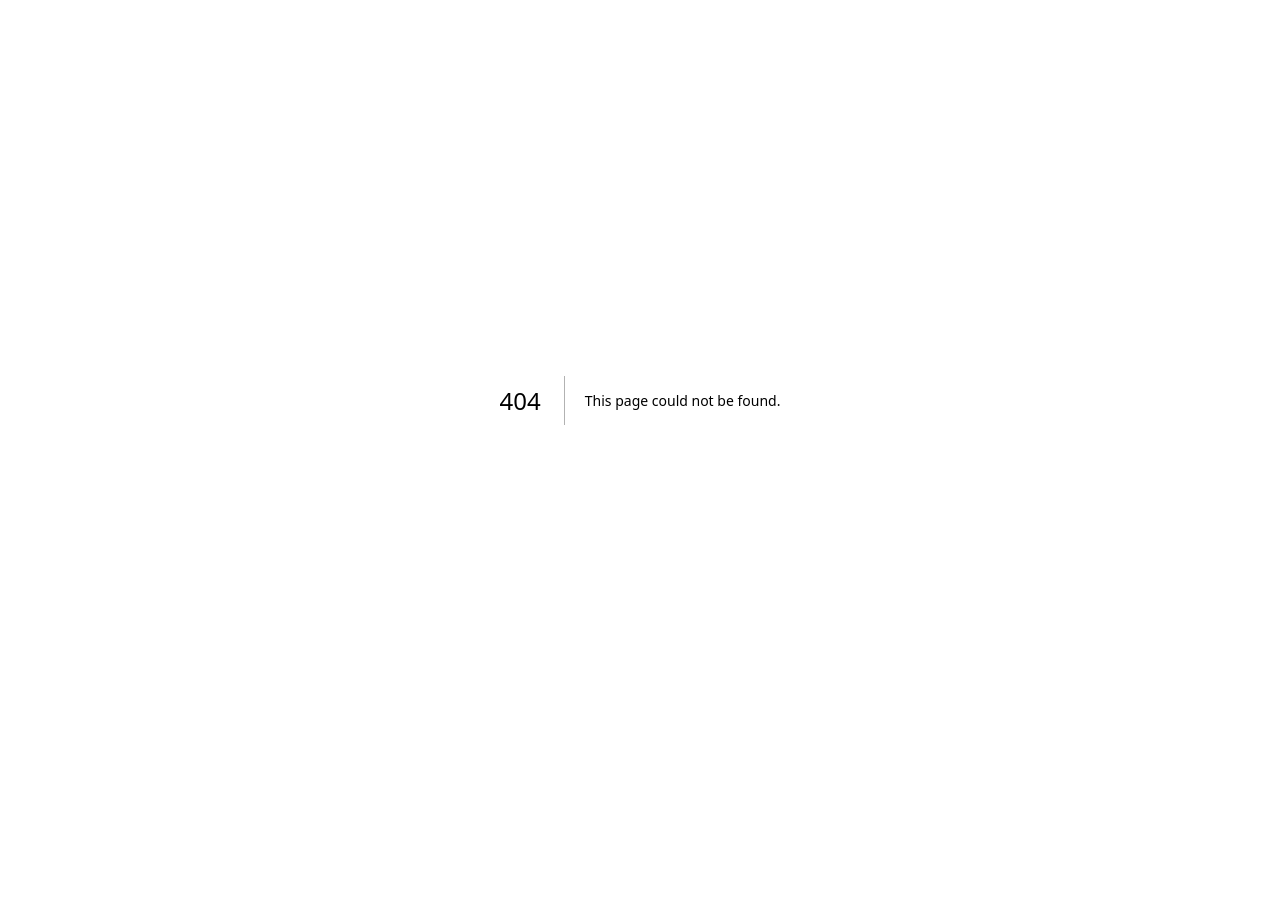
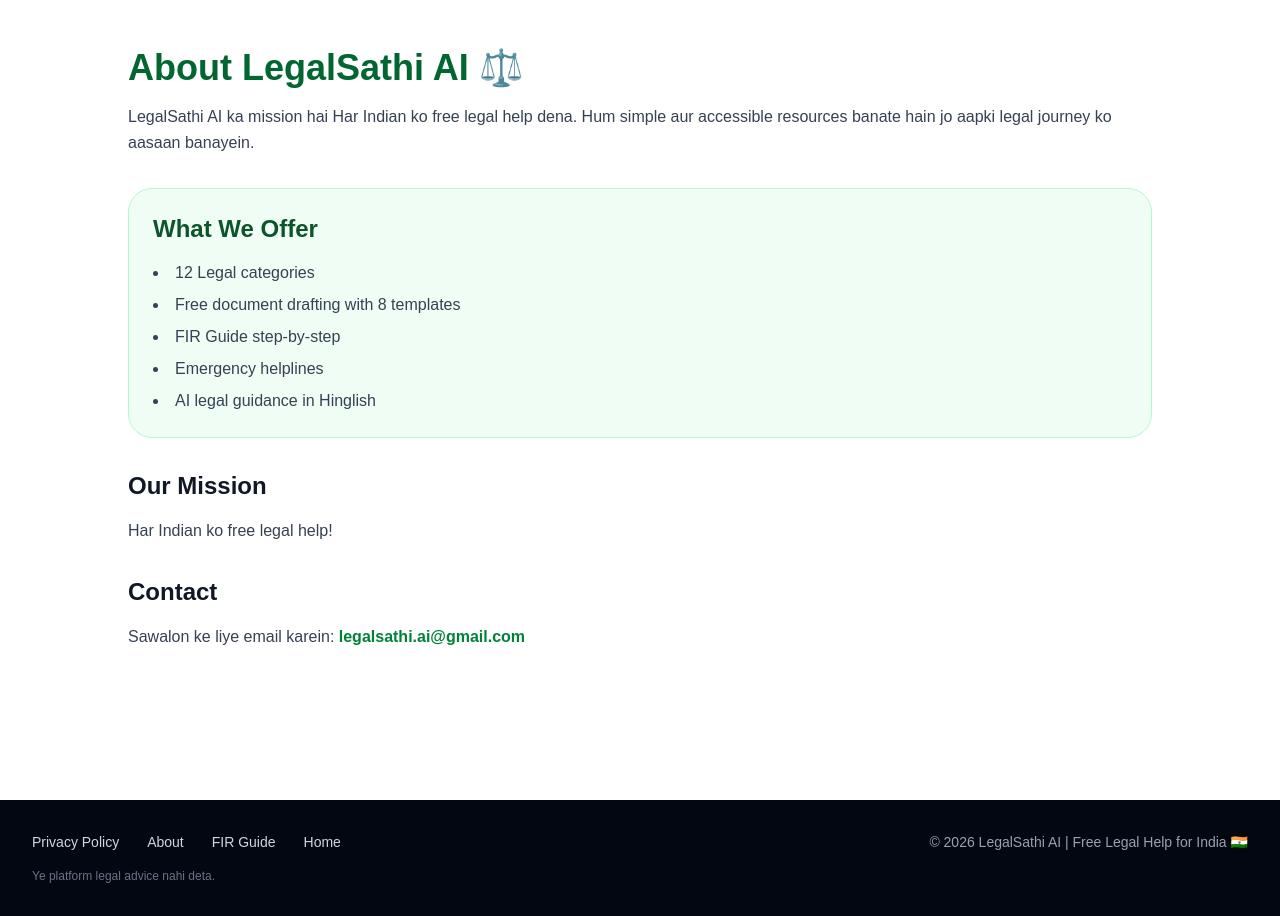
Before and after one commit to Mayankgupta2001/legalsathi-ai, a Next.js app: page /about in a window 1280 px wide. Before the commit this address had no page. Before the commit the page ends 800 px from the top, so only its background shows below. Built offline with nearby package versions, Linux system fonts and the light colour scheme.

Commit message:
Add Privacy Policy and About pages to LegalSathi

```diff
--- /dev/null
+++ b/app/about/page.tsx
@@ -0,0 +1,40 @@
+export default function AboutPage() {
+  return (
+    <main className="min-h-screen bg-white text-gray-900 py-12 px-4">
+      <div className="max-w-5xl mx-auto space-y-8">
+        <section className="space-y-4">
+          <h1 className="text-4xl font-bold text-green-800">About LegalSathi AI ⚖️</h1>
+          <p className="text-gray-700 leading-relaxed">
+            LegalSathi AI ka mission hai Har Indian ko free legal help dena. Hum simple
+            aur accessible resources banate hain jo aapki legal journey ko aasaan banayein.
+          </p>
+        </section>
+
+        <section className="space-y-4 bg-green-50 border border-green-200 rounded-3xl p-6">
+          <h2 className="text-2xl font-semibold text-green-900">What We Offer</h2>
+          <ul className="list-disc list-inside text-gray-700 space-y-2">
+            <li>12 Legal categories</li>
+            <li>Free document drafting with 8 templates</li>
+            <li>FIR Guide step-by-step</li>
+            <li>Emergency helplines</li>
+            <li>AI legal guidance in Hinglish</li>
+          </ul>
+        </section>
+
+        <section className="space-y-4">
+          <h2 className="text-2xl font-semibold text-gray-900">Our Mission</h2>
+          <p className="text-gray-700 leading-relaxed">
+            Har Indian ko free legal help!
+          </p>
+        </section>
+
+        <section className="space-y-4">
+          <h2 className="text-2xl font-semibold text-gray-900">Contact</h2>
+          <p className="text-gray-700 leading-relaxed">
+            Sawalon ke liye email karein: <a href="mailto:legalsathi.ai@gmail.com" className="text-green-700 font-semibold">legalsathi.ai@gmail.com</a>
+          </p>
+        </section>
+      </div>
+    </main>
+  );
+}
--- a/app/layout.tsx
+++ b/app/layout.tsx
@@ -45,6 +45,25 @@
       </head>
       <body className="min-h-full flex flex-col">
         {children}
+
+        <footer className="mt-auto bg-gray-950 text-gray-100">
+          <div className="max-w-7xl mx-auto px-4 py-8 sm:px-6 lg:px-8">
+            <div className="flex flex-col gap-4 md:flex-row md:items-center md:justify-between">
+              <div className="space-x-4 text-sm text-gray-300 flex flex-wrap gap-3">
+                <a href="/privacy" className="hover:text-white transition">Privacy Policy</a>
+                <a href="/about" className="hover:text-white transition">About</a>
+                <a href="/fir-guide" className="hover:text-white transition">FIR Guide</a>
+                <a href="/" className="hover:text-white transition">Home</a>
+              </div>
+              <p className="text-sm text-gray-400 max-w-xl">
+                © 2026 LegalSathi AI | Free Legal Help for India 🇮🇳
+              </p>
+            </div>
+            <p className="mt-4 text-xs text-gray-500">
+              Ye platform legal advice nahi deta.
+            </p>
+          </div>
+        </footer>
       </body>
       <GoogleAnalytics gaId="G-C3D0W30EJH" />
     </html>
--- /dev/null
+++ b/app/privacy/page.tsx
@@ -0,0 +1,57 @@
+import Link from "next/link";
+
+export default function PrivacyPage() {
+  return (
+    <main className="min-h-screen bg-white text-gray-900 py-12 px-4">
+      <div className="max-w-5xl mx-auto space-y-8">
+        <section className="space-y-4">
+          <h1 className="text-4xl font-bold text-green-800">Privacy Policy</h1>
+          <p className="text-gray-700 leading-relaxed">
+            LegalSathi AI ek free legal help platform hai jo Indian users ko general
+            legal guidance aur resources provide karta hai. Hum aapki privacy ko
+            gaur se dekhte hain.
+          </p>
+        </section>
+
+        <section className="space-y-4 bg-green-50 border border-green-200 rounded-3xl p-6">
+          <h2 className="text-2xl font-semibold text-green-900">Platform Information</h2>
+          <p className="text-gray-700 leading-relaxed">
+            LegalSathi AI sirf ek information platform hai. Hum kisi bhi tarah ka
+            legal advice provide nahi karte. Humare suggestions general guidance ke liye hote hain.
+          </p>
+        </section>
+
+        <section className="space-y-4">
+          <h2 className="text-2xl font-semibold text-gray-900">Services Used</h2>
+          <ul className="list-disc list-inside text-gray-700 space-y-2">
+            <li><strong>Groq AI</strong> - AI-powered responses aur text processing ke liye.</li>
+            <li><strong>Vercel</strong> - Hosting aur deployment ke liye.</li>
+            <li><strong>Google Analytics</strong> - Traffic analytics aur website performance ke liye.</li>
+          </ul>
+        </section>
+
+        <section className="space-y-4">
+          <h2 className="text-2xl font-semibold text-gray-900">Contact</h2>
+          <p className="text-gray-700 leading-relaxed">
+            Agar aapko koi sawaal ho, toh humein <a href="mailto:legalsathi.ai@gmail.com" className="text-green-700 font-semibold">legalsathi.ai@gmail.com</a> par email karein.
+          </p>
+        </section>
+
+        <section className="space-y-4 bg-yellow-50 border border-yellow-300 rounded-3xl p-6">
+          <h2 className="text-2xl font-semibold text-yellow-900">Legal Disclaimer</h2>
+          <p className="text-gray-800 leading-relaxed">
+            Ye platform legal advice nahi deta. Sirf general guidance hai. Serious cases mein registered lawyer se milein.
+          </p>
+        </section>
+
+        <section className="text-sm text-gray-500">
+          <p>
+            <Link href="/" className="text-green-700 hover:underline">Home</Link> ·
+            <Link href="/about" className="text-green-700 hover:underline">About</Link> ·
+            <Link href="/fir-guide" className="text-green-700 hover:underline">FIR Guide</Link>
+          </p>
+        </section>
+      </div>
+    </main>
+  );
+}
```
